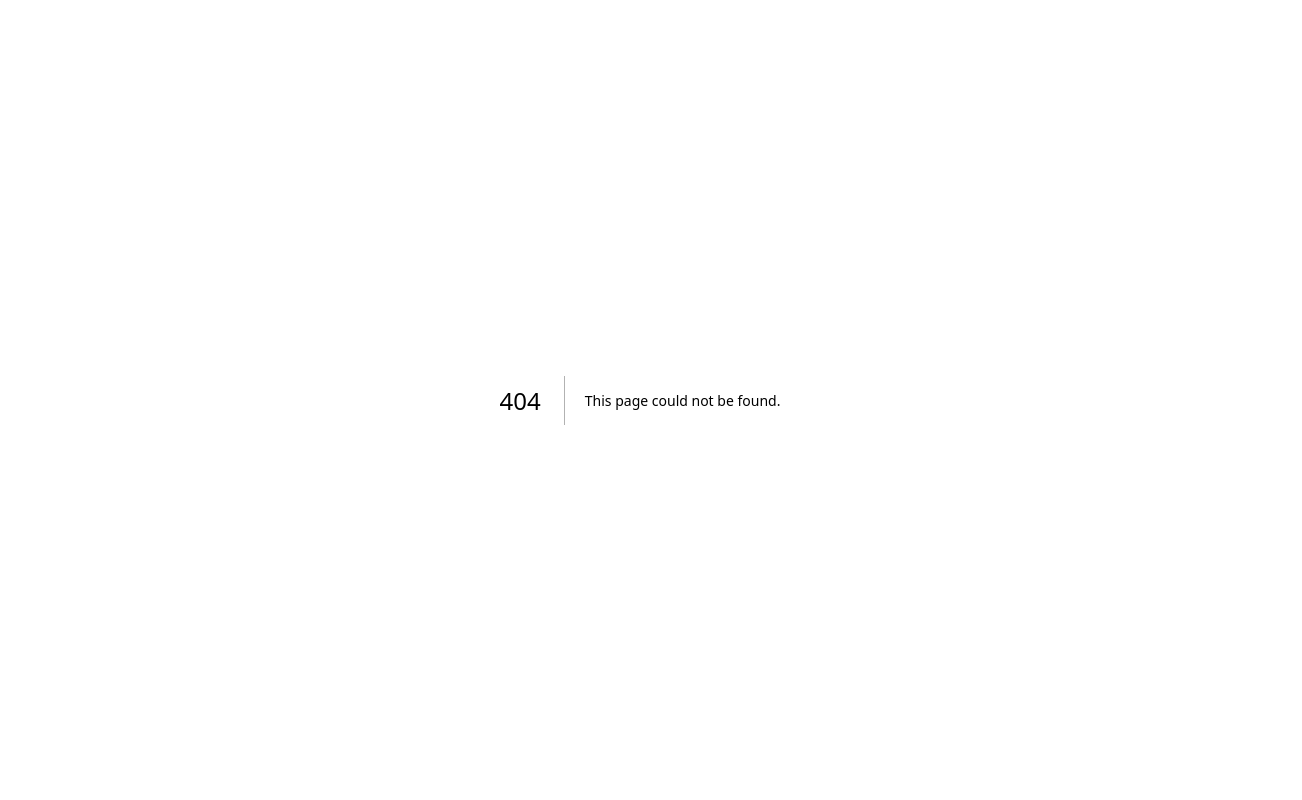
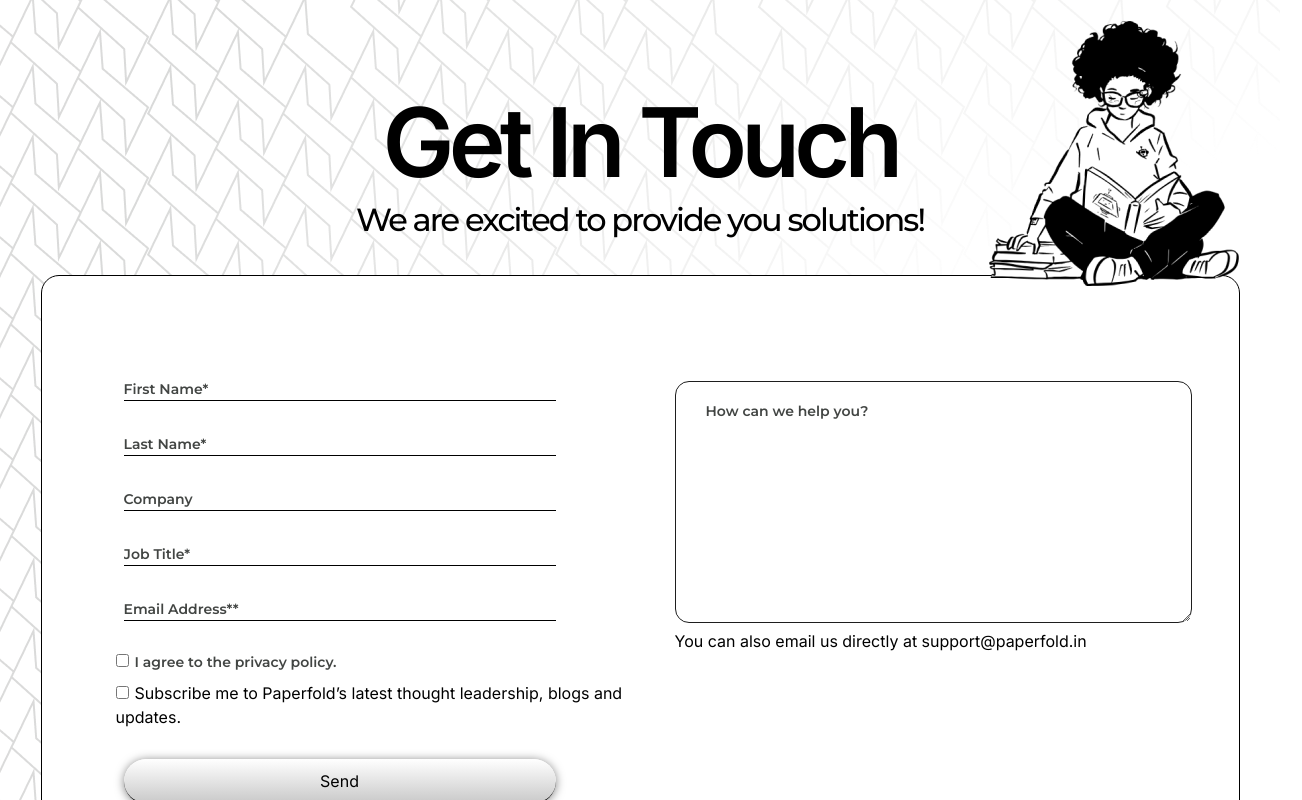
Before and after one commit to Joelshaji5/paperfoldNextJs, a Next.js app: page /contact in a window 1280 px wide. Before the commit this address had no page. Shown: the top 800 px of the page, 1302 px wide, since content can reach past the window. Built offline with nearby package versions, Linux system fonts and the light colour scheme.

Commit message:
navbar FIx

```diff
--- a/src/app/Component/ContactForm/Form.jsx
+++ b/src/app/Component/ContactForm/Form.jsx
@@ -1,100 +1,120 @@
-import React, { useRef }  from 'react'
-import "../../Style/Foorm.css"
-import emailjs from '@emailjs/browser';
-
+import React, { useRef } from "react";
+import "../../Style/Foorm.css";
+import emailjs from "@emailjs/browser";
 
 function Form() {
-
-
   const form = useRef();
 
   const sendEmail = (e) => {
     e.preventDefault();
 
-    emailjs.sendForm('service_c3k779p', 'YOUR_TEMPLATE_ID', form.current, 'YOUR_PUBLIC_KEY')
-      .then((result) => {
+    emailjs
+      .sendForm(
+        "service_c3k779p",
+        "YOUR_TEMPLATE_ID",
+        form.current,
+        "YOUR_PUBLIC_KEY"
+      )
+      .then(
+        (result) => {
           console.log(result.text);
-      }, (error) => {
+        },
+        (error) => {
           console.log(error.text);
-      });
+        }
+      );
   };
 
-
-
   return (
-    <div className='formMainDiv'>
-
-
-<div className='flex justify-center'>
-<div >
-    <h1 className='formTitle'>Get In Touch</h1>
-    <p  className='formPara mb-9'>We are excited to provide you solutions!</p>
-
-
+    <div className="formMainDiv pb-20">
+      <div className="flex justify-center">
+        <div>
+          <h1 className="formTitle">Get In Touch</h1>
+          <p className="formPara mb-9">
+            We are excited to provide you solutions!
+          </p>
+        </div>
       </div>
 
-    </div>
+      <div class="rowform ">
+        <div className="column1">
+          <form ref={form} onSubmit={sendEmail} className="flex">
+          <div className="fromInSideDiv">
 
-
-<div class="rowform ">
-  <div  className="column1">
-
-  <form ref={form} onSubmit={sendEmail}>
-            <input type='text' id="name" name="user_name" className='firstnamebox' placeholder='First Name*'/>
+            <input
+              type="text"
+              id="name"
+              name="user_name"
+              className="firstnamebox"
+              placeholder="First Name*"
+            />
 
             <br></br>
 
-            <input type='text' id='email' name='last_name' placeholder='Last Name*'/>
+            <input
+              type="text"
+              id="email"
+              name="last_name"
+              placeholder="Last Name*"
+            />
 
             <br></br>
 
-            <input type='text' id='number' name='Company' placeholder='Company'/>
+            <input
+              type="text"
+              id="number"
+              name="Company"
+              placeholder="Company"
+            />
 
             <br></br>
 
-
-            <input type='text' placeholder='Job Title*' name='jobTitle'/>
+            <input type="text" placeholder="Job Title*" name="jobTitle" />
 
             <br></br>
 
-            <input type='email' placeholder='Email Address**' name='Email' />
+            <input type="email" placeholder="Email Address**" name="Email" />
 
             <br></br>
 
-            <div className='ml-16 mt-7'>
-    <input type="checkbox" id="scales" name="scales"  />
-    <label for="scales" className='labePrivacyPolicy'>I agree to the privacy policy.</label>
+            <div className="ml-16 mt-7">
+              <input type="checkbox" id="scales" name="scales" />
+              <label for="scales" className="labePrivacyPolicy">
+                I agree to the privacy policy.
+              </label>
             </div>
 
-  <div className='ml-16 mt-2 '>
+            <div className="ml-16 mt-2 ">
               <input type="checkbox" id="horns" name="horns" />
-    <label for="horns" className='labelSubscriveForm'>Subscribe me to Paperfold’s latest thought leadership, blogs and updates.</label>
+              <label for="horns" className="labelSubscriveForm">
+                Subscribe me to Paperfold’s latest thought leadership, blogs and
+                updates.
+              </label>
             </div>
 
+            <input type="submit" value="Send" className="ml-16 submitFormBtn" />
+            </div>
+    {/* form 2nd div */}
+            <div className="column2">
+              <img className="formimg" src="./formImg.png"></img>
 
-  <input type="submit" value="Send" className='ml-16 submitFormBtn' />
+              <textarea
+                id="w3review"
+                name="w3review"
+                rows="10  "
+                cols="50"
+                placeholder="How can we help you?"
+                className="textareaform"
+              ></textarea>
+              <p className="textareaformtext">
+                You can also email us directly at support@paperfold.in
+              </p>
+            </div>
           </form>
-
-
-
         </div>
-  <div className="column2" >
-  <img className='formimg'  src='./formImg.png' ></img>
-
-  <textarea id="w3review" name="w3review" rows="10  " cols="50" placeholder='How can we help you?' className='textareaform'></textarea>
-  <p className='supportFormTxt'>You can also email us directly at support@paperfold.in</p>
-
-
-
       </div>
-
-
     </div>
-
-
-
-    </div>
-  )
+  );
 }
 
-export default Form
+export default Form;
--- a/src/app/Component/HomePageComponent/Testing.jsx
+++ b/src/app/Component/HomePageComponent/Testing.jsx
@@ -17,7 +17,7 @@ const Navbar = () => {
     },
     {
       id: 3,
-      link: "Services",
+      link: "services",
     },
     {
       id: 4,
@@ -27,7 +27,7 @@ const Navbar = () => {
   ];
 
   return (
-    <div className="flex justify-between items-center w-full h-14 px-4 mt-[-10px] text-white bg-white fixed nav z-50">
+    <div className="flex justify-between items-center w-full h-14 px-4 mt-[10px] text-white bg-white fixed nav z-50">
       <div>
         {/* <h1 className="text-5xl font-signature ml-2"><a className="link-underline hover:transition ease-in-out delay-150 hover:underline hover:decoration-solid" href="">Logo</a></h1> */}
         <h1 className="text-5xl font-signature ml-2">
@@ -81,7 +81,9 @@ const Navbar = () => {
 
         </ul>
       )}
-                        <button className="text-black mr-10 navBtn">Contact</button>
+                      <Link href={"./contact"}>
+                        <button href="./contact"  className="text-black mr-10 navBtn">Contact</button>
+                        </Link>
 
     </div>
   );
--- a/src/app/Style/Foorm.css
+++ b/src/app/Style/Foorm.css
@@ -3,7 +3,6 @@
 
 .column1 {
     float: left;
-    width: 50%;
     padding: 10px;
     height: 554px;
     /* background-color: #FFFFFF; */
@@ -42,7 +41,7 @@
     background: transparent;
   }
 
-  form > input{
+  .fromInSideDiv > input{
     width: 432px;
     border-bottom: 1px solid #000;
     margin-top: 30px;
@@ -53,7 +52,7 @@
 
 
 
-  input::placeholder {
+  .fromInSideDiv >input::placeholder {
     color: #424543;
     font-family: Montserrat;
     font-size: 14px;
@@ -157,4 +156,17 @@ margin-top: 16px;
     }
 
     .formimg{
+      position: relative;
+      top: -370px;
+      left: 250px;
     }
+
+    .textareaform{
+    position: relative;
+    top: -300px;
+    }
+
+    .textareaformtext{
+      position: relative;
+      top: -300px;
+    }
--- /dev/null
+++ b/src/app/contact/page.js
@@ -0,0 +1,19 @@
+'use client'
+
+import React from 'react'
+import Form from '../Component/ContactForm/Form'
+import Footer from '../Component/HomePageComponent/Footer/Footer'
+import { useState } from 'react'
+
+function page() {
+  return (
+    <div>
+
+    <Form />
+    <Footer />
+
+    </div>
+  )
+}
+
+export default page
--- /dev/null
+++ b/src/app/services/page.js
@@ -0,0 +1,9 @@
+import React from 'react'
+
+const page = () => {
+  return (
+    <div>ghfgfnf</div>
+  )
+}
+
+export default page
```
Lines whose indentation alone changed are shown as unchanged.
